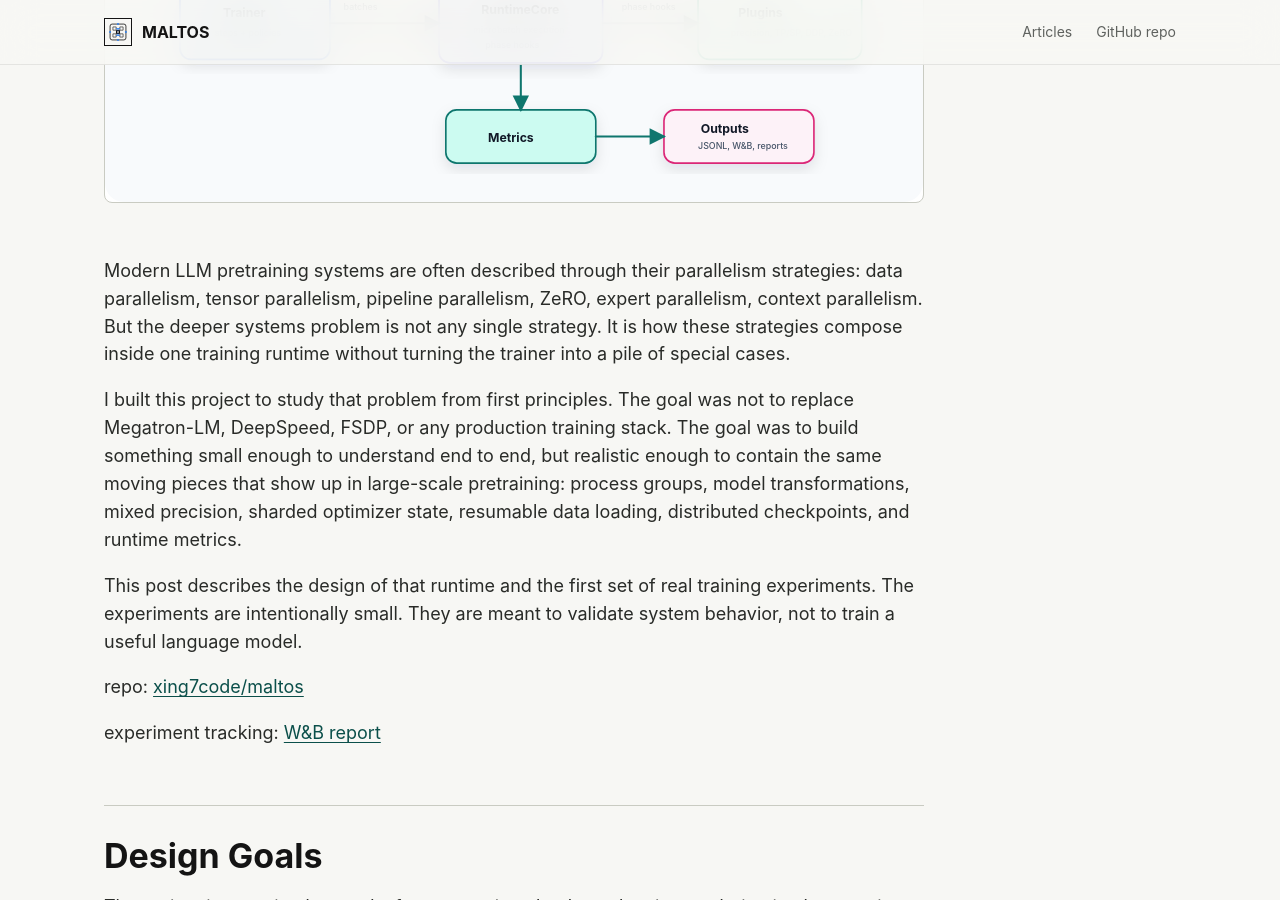
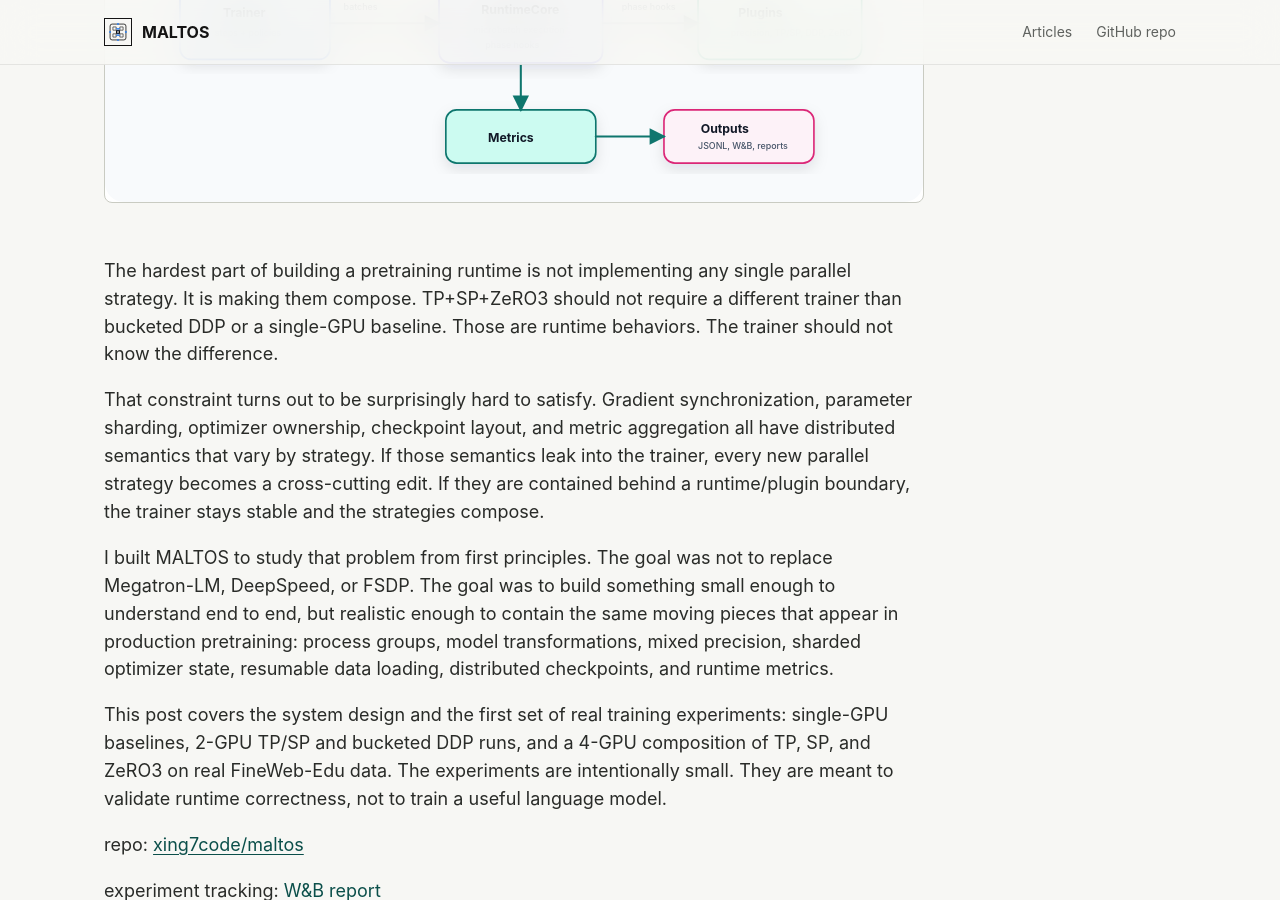
Before and after one commit to xing7code/maltos-blog, a Jekyll site: the page built from blog/maltos-a-modular-runtime-for-llm-training.md, in a window 1280 px wide and 900 px high, scrolled down 693 px. Built offline with Jekyll 4.4.1, drawn with Linux system fonts in a browser that asks for light colours.

Commit message:
Polish MALTOS article introduction

```diff
--- a/blog/maltos-a-modular-runtime-for-llm-training.md
+++ b/blog/maltos-a-modular-runtime-for-llm-training.md
@@ -11,23 +11,30 @@ hero_alt: Runtime overview diagram
 
 # MALTOS: A Modular Runtime for LLM Training
 
-Modern LLM pretraining systems are often described through their parallelism
-strategies: data parallelism, tensor parallelism, pipeline parallelism, ZeRO,
-expert parallelism, context parallelism. But the deeper systems problem is not
-any single strategy. It is how these strategies compose inside one training
-runtime without turning the trainer into a pile of special cases.
+The hardest part of building a pretraining runtime is not implementing any
+single parallel strategy. It is making them compose. TP+SP+ZeRO3 should not
+require a different trainer than bucketed DDP or a single-GPU baseline. Those
+are runtime behaviors. The trainer should not know the difference.
 
-I built this project to study that problem from first principles. The goal was
-not to replace Megatron-LM, DeepSpeed, FSDP, or any production training stack.
-The goal was to build something small enough to understand end to end, but
-realistic enough to contain the same moving pieces that show up in large-scale
-pretraining: process groups, model transformations, mixed precision, sharded
-optimizer state, resumable data loading, distributed checkpoints, and runtime
-metrics.
+That constraint turns out to be surprisingly hard to satisfy. Gradient
+synchronization, parameter sharding, optimizer ownership, checkpoint layout, and
+metric aggregation all have distributed semantics that vary by strategy. If
+those semantics leak into the trainer, every new parallel strategy becomes a
+cross-cutting edit. If they are contained behind a runtime/plugin boundary, the
+trainer stays stable and the strategies compose.
 
-This post describes the design of that runtime and the first set of real
-training experiments. The experiments are intentionally small. They are meant
-to validate system behavior, not to train a useful language model.
+I built MALTOS to study that problem from first principles. The goal was not to
+replace Megatron-LM, DeepSpeed, or FSDP. The goal was to build something small
+enough to understand end to end, but realistic enough to contain the same moving
+pieces that appear in production pretraining: process groups, model
+transformations, mixed precision, sharded optimizer state, resumable data
+loading, distributed checkpoints, and runtime metrics.
+
+This post covers the system design and the first set of real training
+experiments: single-GPU baselines, 2-GPU TP/SP and bucketed DDP runs, and a
+4-GPU composition of TP, SP, and ZeRO3 on real FineWeb-Edu data. The experiments
+are intentionally small. They are meant to validate runtime correctness, not to
+train a useful language model.
 
 repo: [xing7code/maltos](https://github.com/xing7code/maltos)
 
```
